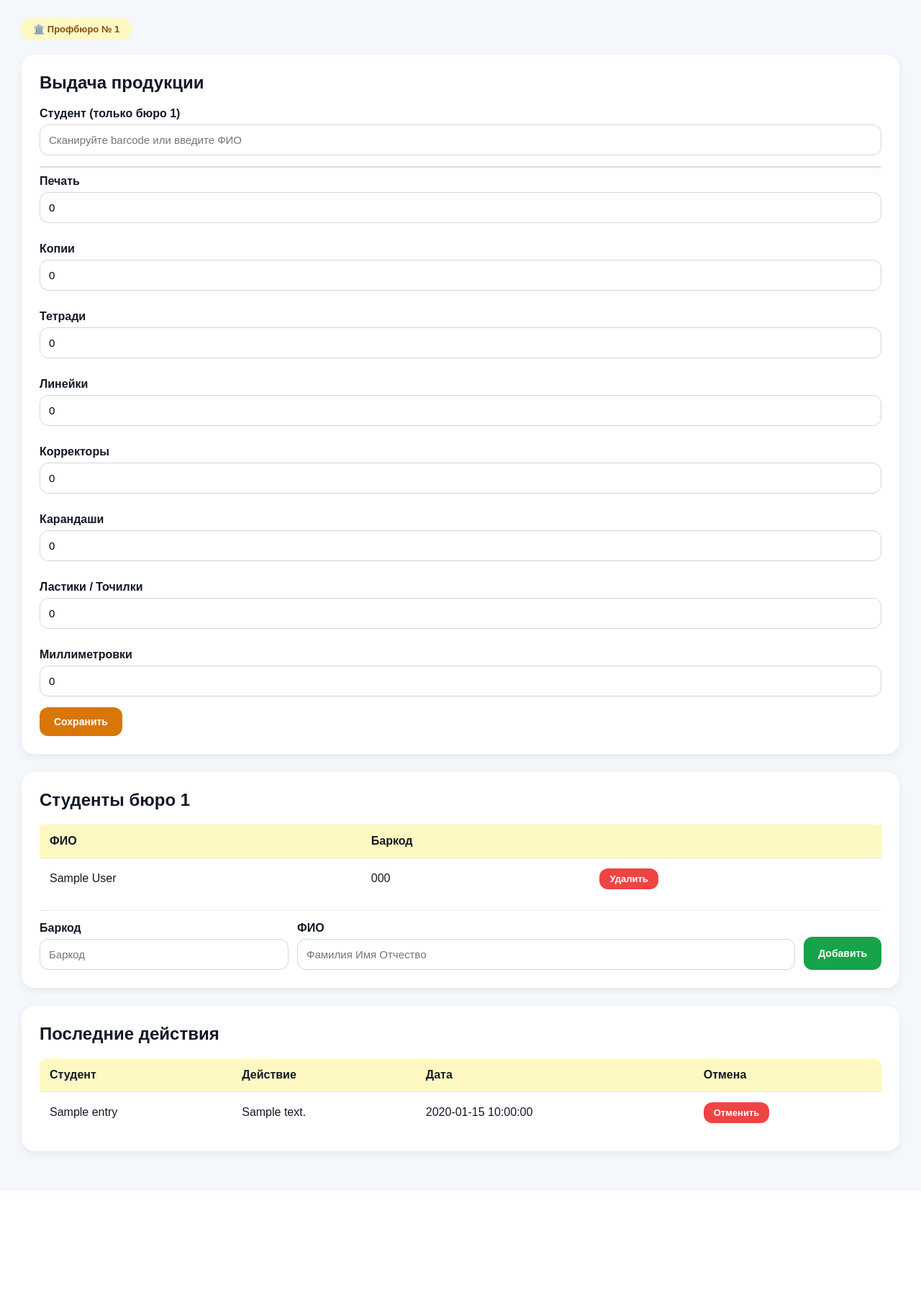
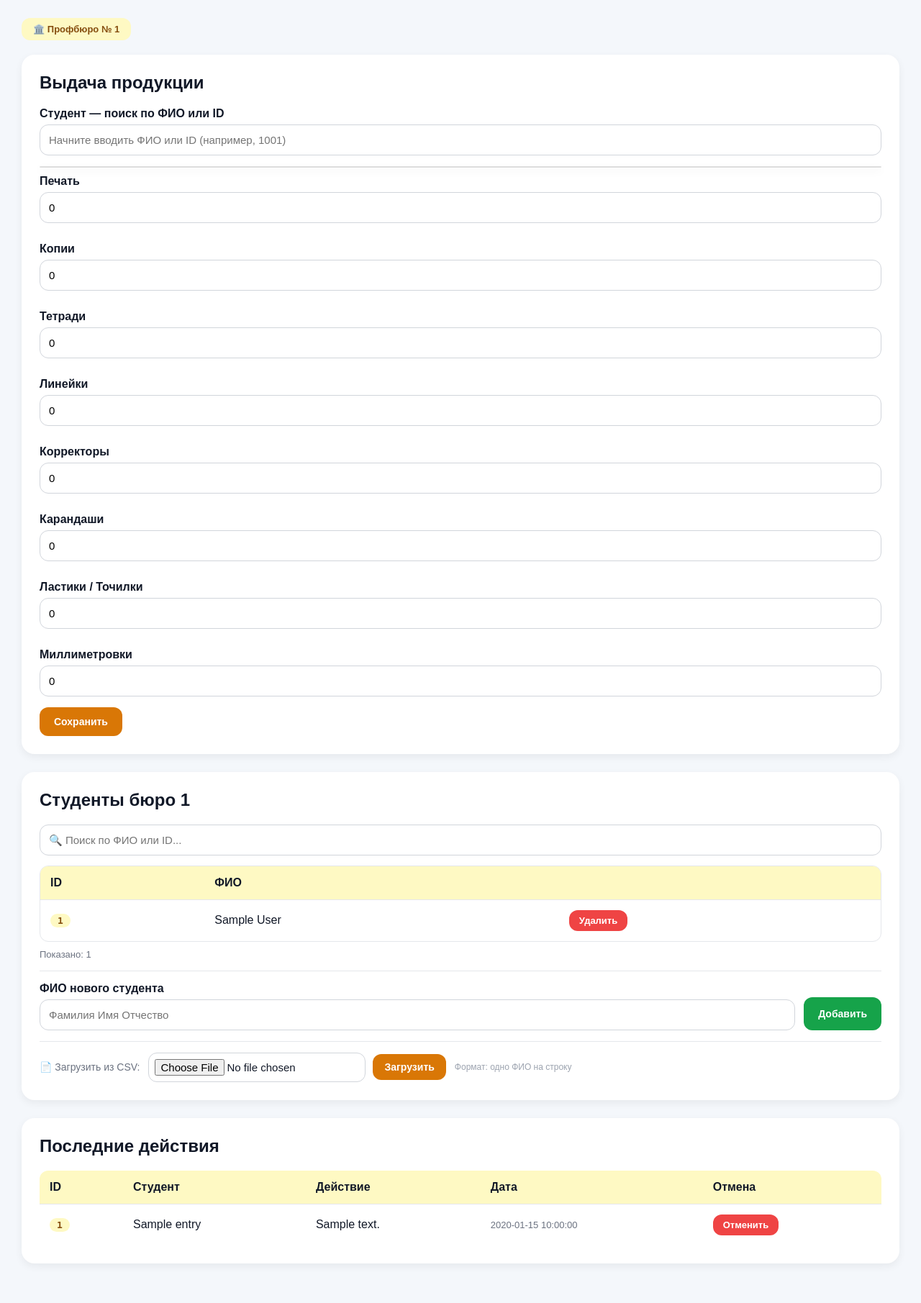
Before and after one commit to hancharegh/profkom-site, a Flask app: page /bureau in a window 1280 px wide. Shown: the part 87-1898 px from the top of the page at 72% size. Before the commit the page ends 1697 px from the top, so only its background shows below. Run offline with Flask 3, Linux system fonts and the light colour scheme; a user stored in the database is signed in; tables that the repository leaves empty hold one stand-in row (values such as "Sample post"); a database or web service that is not in the repository returns one stand-in record (values such as "Sample title"); some libraries are stand-ins or nearby versions.

Commit message:
Update bureau.html

```diff
--- a/templates/bureau.html
+++ b/templates/bureau.html
@@ -32,7 +32,6 @@
             font-weight: bold;
         }
 
-        /* Плашка бюро */
         .bureau-indicator {
             background: #fef9c3;
             color: #854d0e;
@@ -71,7 +70,10 @@
             font-size: 15px;
         }
 
-        input:focus { outline: none; border-color: #d97706; }
+        input:focus {
+            outline: none;
+            border-color: #d97706;
+        }
 
         button {
             background: #d97706;
@@ -84,12 +86,12 @@
             font-size: 14px;
         }
 
-        button:hover  { opacity: 0.9; }
+        button:hover   { opacity: 0.9; }
         button:disabled { opacity: 0.5; cursor: not-allowed; }
 
-        .btn-danger  { background: #ef4444; }
-        .btn-gray    { background: #6b7280; }
-        .btn-green   { background: #16a34a; }
+        .btn-danger { background: #ef4444; }
+        .btn-gray   { background: #6b7280; }
+        .btn-green  { background: #16a34a; }
 
         table { width: 100%; border-collapse: collapse; }
 
@@ -104,6 +106,19 @@
         td {
             padding: 14px;
             border-top: 1px solid #e5e7eb;
+            vertical-align: middle;
+        }
+
+        /* ID бейдж */
+        .id-badge {
+            display: inline-block;
+            background: #fef9c3;
+            color: #854d0e;
+            padding: 2px 10px;
+            border-radius: 20px;
+            font-size: 13px;
+            font-weight: bold;
+            font-family: monospace;
         }
 
         /* Уведомления */
@@ -161,8 +176,7 @@
         .new-row td { animation: rowIn 0.6s ease; }
         .removing   { opacity: 0; transition: opacity 0.3s ease; }
 
-        /* Форма добавления студента */
-        .add-student-form {
+        .add-form {
             display: flex;
             gap: 12px;
             flex-wrap: wrap;
@@ -172,10 +186,37 @@
             border-top: 1px solid #e5e7eb;
         }
 
-        .add-student-form input {
+        .add-form input {
             margin: 0;
             flex: 1;
-            min-width: 120px;
+            min-width: 180px;
+        }
+
+        /* Загрузка CSV */
+        .upload-section {
+            margin-top: 15px;
+            padding-top: 15px;
+            border-top: 1px solid #e5e7eb;
+            display: flex;
+            gap: 12px;
+            align-items: center;
+            flex-wrap: wrap;
+        }
+
+        .upload-section label {
+            margin: 0;
+            font-weight: normal;
+            color: #6b7280;
+            font-size: 14px;
+        }
+
+        /* Поиск в таблице студентов */
+        .table-search {
+            margin-bottom: 14px;
+        }
+
+        .table-search input {
+            margin: 0;
         }
 
         /* CONFIRM */
@@ -236,14 +277,14 @@
     <h2>Выдача продукции</h2>
 
     <div class="search-wrapper">
-        <label>Студент (только бюро {{ bureau_num }})</label>
+        <label>Студент — поиск по ФИО или ID</label>
         <input
             type="text"
             id="student_search"
-            placeholder="Сканируйте barcode или введите ФИО"
+            placeholder="Начните вводить ФИО или ID (например, {{ bureau_num }}001)"
             autocomplete="off"
         >
-        <input type="hidden" id="barcode">
+        <input type="hidden" id="student_id_input">
         <div id="search_results"></div>
     </div>
 
@@ -251,14 +292,14 @@
     <div class="card" id="live_limits" style="display:none; border:1px solid #fef9c3;">
         <h2>Лимиты студента</h2>
         <table>
-            <tr><td>Печать</td>           <td id="limit_prints"></td></tr>
-            <tr><td>Копии</td>            <td id="limit_copies"></td></tr>
-            <tr><td>Тетради</td>          <td id="limit_notebooks"></td></tr>
-            <tr><td>Линейки</td>          <td id="limit_rulers"></td></tr>
-            <tr><td>Корректоры</td>       <td id="limit_correctors"></td></tr>
-            <tr><td>Карандаши</td>        <td id="limit_pencils"></td></tr>
-            <tr><td>Ластики / Точилки</td><td id="limit_erasers"></td></tr>
-            <tr><td>Миллиметровки</td>    <td id="limit_millimeters"></td></tr>
+            <tr><td>Печать</td>            <td id="limit_prints"></td></tr>
+            <tr><td>Копии</td>             <td id="limit_copies"></td></tr>
+            <tr><td>Тетради</td>           <td id="limit_notebooks"></td></tr>
+            <tr><td>Линейки</td>           <td id="limit_rulers"></td></tr>
+            <tr><td>Корректоры</td>        <td id="limit_correctors"></td></tr>
+            <tr><td>Карандаши</td>         <td id="limit_pencils"></td></tr>
+            <tr><td>Ластики / Точилки</td> <td id="limit_erasers"></td></tr>
+            <tr><td>Миллиметровки</td>     <td id="limit_millimeters"></td></tr>
         </table>
     </div>
 
@@ -286,26 +327,42 @@
 <div class="card">
     <h2>Студенты бюро {{ bureau_num }}</h2>
 
+    <!-- Поиск по таблице -->
+    <div class="table-search">
+        <input
+            type="text"
+            id="table-search"
+            placeholder="🔍 Поиск по ФИО или ID..."
+            oninput="filterTable()"
+        >
+    </div>
+
+    <div style="max-height:400px; overflow-y:auto; border-radius:12px; border:1px solid #e5e7eb;">
         <table>
             <thead>
                 <tr>
+                    <th>ID</th>
                     <th>ФИО</th>
-                <th>Баркод</th>
                     <th></th>
                 </tr>
             </thead>
             <tbody id="bureau-students-tbody">
             {% for student in bureau_students %}
-        <tr id="stu-row-{{ student.barcode }}">
+            <tr
+                id="stu-row-{{ student.student_id }}"
+                class="student-table-row"
+                data-name="{{ student.full_name | lower }}"
+                data-id="{{ student.student_id | lower }}"
+            >
+                <td><span class="id-badge">{{ student.student_id }}</span></td>
                 <td>{{ student.full_name }}</td>
-            <td>{{ student.barcode }}</td>
                 <td>
                     <button
                         class="btn-danger"
                         style="font-size:13px; padding:7px 14px;"
                         onclick="confirmAction(
                             'Удалить студента {{ student.full_name }}?',
-                        () => deleteStudent('{{ student.barcode }}')
+                            () => deleteStudent('{{ student.student_id }}')
                         )"
                     >
                         Удалить
@@ -315,24 +372,39 @@
             {% endfor %}
             </tbody>
         </table>
-
-    <!-- Добавить студента в бюро -->
-    <div class="add-student-form">
-
-        <div style="flex:1; min-width:80px;">
-            <label style="margin-top:0;">Баркод</label>
-            <input type="text" id="new-barcode" placeholder="Баркод" style="margin:0;">
     </div>
 
-        <div style="flex:2; min-width:160px;">
-            <label style="margin-top:0;">ФИО</label>
+    <p style="color:#6b7280; font-size:13px; margin:10px 0 0;">
+        Показано: <span id="table-count">{{ bureau_students|length }}</span>
+    </p>
+
+    <!-- Добавить студента вручную -->
+    <div class="add-form">
+        <div style="flex:1; min-width:200px;">
+            <label style="margin-top:0;">ФИО нового студента</label>
             <input type="text" id="new-name" placeholder="Фамилия Имя Отчество" style="margin:0;">
         </div>
-
         <button class="btn-green" onclick="addStudent()" style="height:46px; margin-bottom:0;">
             Добавить
         </button>
+    </div>
 
+    <!-- Загрузка из CSV -->
+    <div class="upload-section">
+        <label>📄 Загрузить из CSV:</label>
+        <form method="POST" action="/upload_students" enctype="multipart/form-data"
+              style="display:flex; gap:10px; align-items:center;">
+            <input
+                type="file"
+                name="file"
+                accept=".csv,.txt"
+                style="width:auto; margin:0; padding:8px;"
+            >
+            <button type="submit" style="padding:10px 16px;">Загрузить</button>
+        </form>
+        <span style="color:#9ca3af; font-size:12px;">
+            Формат: одно ФИО на строку
+        </span>
     </div>
 
 </div>
@@ -344,6 +416,7 @@
         <table>
             <thead>
                 <tr>
+                    <th>ID</th>
                     <th>Студент</th>
                     <th>Действие</th>
                     <th>Дата</th>
@@ -353,9 +426,12 @@
             <tbody id="entries_tbody">
             {% for entry in entries %}
             <tr id="row-{{ entry.id }}">
+                <td><span class="id-badge">{{ entry.student_id }}</span></td>
                 <td>{{ entry.student_name }}</td>
                 <td>{{ entry.action_text }}</td>
-                <td>{{ entry.created_at }}</td>
+                <td style="white-space:nowrap; color:#6b7280; font-size:13px;">
+                    {{ entry.created_at }}
+                </td>
                 <td>
                     <button
                         class="btn-danger"
@@ -386,37 +462,37 @@
 
 <script>
 
-const notifications = document.getElementById("notifications");
-const searchInput   = document.getElementById("student_search");
-const resultsBox    = document.getElementById("search_results");
-const barcodeInput  = document.getElementById("barcode");
+const notifications    = document.getElementById("notifications");
+const searchInput      = document.getElementById("student_search");
+const resultsBox       = document.getElementById("search_results");
+const studentIdInput   = document.getElementById("student_id_input");
 
 // ---- УВЕДОМЛЕНИЯ ----
 function showNotification(text, type = "message") {
     const div = document.createElement("div");
-    div.className = type === "error" ? "error" : "message";
+    div.className   = type === "error" ? "error" : "message";
     div.textContent = text;
     notifications.innerHTML = "";
     notifications.appendChild(div);
     setTimeout(() => div.remove(), 4000);
 }
 
-// ---- ЛИМИТЫ ----
+// ---- ОБНОВЛЕНИЕ ЛИМИТОВ ----
 function updateLimits(limits) {
-    document.getElementById("live_limits").style.display = "block";
-    document.getElementById("limit_prints").innerText      = limits.prints;
-    document.getElementById("limit_copies").innerText      = limits.copies;
-    document.getElementById("limit_notebooks").innerText   = limits.notebooks;
-    document.getElementById("limit_rulers").innerText      = limits.rulers;
-    document.getElementById("limit_correctors").innerText  = limits.correctors;
-    document.getElementById("limit_pencils").innerText     = limits.pencils;
-    document.getElementById("limit_erasers").innerText     = limits.erasers;
-    document.getElementById("limit_millimeters").innerText = limits.millimeters;
+    document.getElementById("live_limits").style.display        = "block";
+    document.getElementById("limit_prints").innerText           = limits.prints;
+    document.getElementById("limit_copies").innerText           = limits.copies;
+    document.getElementById("limit_notebooks").innerText        = limits.notebooks;
+    document.getElementById("limit_rulers").innerText           = limits.rulers;
+    document.getElementById("limit_correctors").innerText       = limits.correctors;
+    document.getElementById("limit_pencils").innerText          = limits.pencils;
+    document.getElementById("limit_erasers").innerText          = limits.erasers;
+    document.getElementById("limit_millimeters").innerText      = limits.millimeters;
 }
 
-// ---- СБРОС ФОРМЫ ----
+// ---- СБРОС ФОРМЫ ВЫДАЧИ ----
 function resetForm() {
-    barcodeInput.value   = "";
+    studentIdInput.value = "";
     searchInput.value    = "";
     document.getElementById("print_count").value            = 0;
     document.getElementById("copy_count").value             = 0;
@@ -437,9 +513,10 @@ function prependEntry(e) {
     tr.id       = `row-${e.id}`;
     tr.className = "new-row";
     tr.innerHTML = `
+        <td><span class="id-badge">${e.student_id}</span></td>
         <td>${e.student_name}</td>
         <td>${e.action_text}</td>
-        <td>${e.created_at}</td>
+        <td style="white-space:nowrap; color:#6b7280; font-size:13px;">${e.created_at}</td>
         <td>
             <button class="btn-danger" style="font-size:13px; padding:7px 14px;"
                     onclick="undoEntry(${e.id}, this)">
@@ -454,8 +531,9 @@ function prependEntry(e) {
 // ---- ВЫДАЧА (AJAX) ----
 async function submitIssue() {
 
-    const barcode = barcodeInput.value.trim();
-    if (!barcode) {
+    const student_id = studentIdInput.value.trim();
+
+    if (!student_id) {
         showNotification("Выберите студента", "error");
         return;
     }
@@ -465,7 +543,7 @@ async function submitIssue() {
     btn.textContent = "Сохранение...";
 
     const payload = {
-        barcode,
+        student_id,
         print_count:            parseInt(document.getElementById("print_count").value)            || 0,
         copy_count:             parseInt(document.getElementById("copy_count").value)             || 0,
         notebook_count:         parseInt(document.getElementById("notebook_count").value)         || 0,
@@ -529,18 +607,12 @@ async function undoEntry(entryId, btn) {
     }
 }
 
-// ---- ПОИСК СТУДЕНТОВ (только своё бюро) ----
+// ---- ПОИСК СТУДЕНТОВ ----
 searchInput.addEventListener("input", async function() {
 
     const query = this.value.trim();
 
-    if (/^[0-9]+$/.test(query)) {
-        barcodeInput.value   = query;
-        resultsBox.innerHTML = "";
-        return;
-    }
-
-    if (query.length < 2) {
+    if (query.length < 1) {
         resultsBox.innerHTML = "";
         return;
     }
@@ -554,19 +626,20 @@ searchInput.addEventListener("input", async function() {
         students.forEach(student => {
             const div = document.createElement("div");
             div.className = "search-item";
-            div.innerHTML = `<b>${student.full_name}</b><br><small>${student.barcode}</small>`;
-
+            div.innerHTML = `
+                <b>${student.full_name}</b>
+                <span class="id-badge" style="margin-left:8px;">${student.student_id}</span>
+            `;
             div.onclick = async () => {
                 searchInput.value    = student.full_name;
-                barcodeInput.value   = student.barcode;
+                studentIdInput.value = student.student_id;
                 resultsBox.innerHTML = "";
 
-                const limRes = await fetch(`/student_limits/${student.barcode}`);
+                const limRes = await fetch(`/student_limits/${student.student_id}`);
                 updateLimits(await limRes.json());
 
                 document.getElementById("print_count").focus();
             };
-
             resultsBox.appendChild(div);
         });
     } catch (e) {
@@ -574,31 +647,30 @@ searchInput.addEventListener("input", async function() {
     }
 });
 
-// ENTER после сканера
+// ENTER: если введён ID напрямую
 searchInput.addEventListener("keydown", function(e) {
     if (e.key === "Enter") {
         e.preventDefault();
-        if (!barcodeInput.value) barcodeInput.value = searchInput.value.trim();
+        if (!studentIdInput.value) studentIdInput.value = searchInput.value.trim();
         const first = document.getElementById("print_count");
         if (first) { first.focus(); first.select(); }
     }
 });
 
-// ---- ДОБАВИТЬ СТУДЕНТА В БЮРО (AJAX) ----
+// ---- ДОБАВИТЬ СТУДЕНТА (AJAX) ----
 async function addStudent() {
 
-    const barcode  = document.getElementById("new-barcode").value.trim();
     const fullName = document.getElementById("new-name").value.trim();
 
-    if (!barcode || !fullName) {
-        showNotification("Заполните все поля", "error");
+    if (!fullName) {
+        showNotification("Введите ФИО", "error");
         return;
     }
 
     const res  = await fetch("/add_student", {
         method:  "POST",
         headers: { "Content-Type": "application/json" },
-        body:    JSON.stringify({ barcode, name: fullName })
+        body:    JSON.stringify({ name: fullName })
         // bureau берётся из сессии на сервере
     });
     const data = await res.json();
@@ -607,49 +679,72 @@ async function addStudent() {
 
         const tbody = document.getElementById("bureau-students-tbody");
         const tr    = document.createElement("tr");
-        tr.id       = `stu-row-${barcode}`;
-        tr.className = "new-row";
+
+        tr.id        = `stu-row-${data.student_id}`;
+        tr.className = "student-table-row new-row";
+        tr.dataset.name = fullName.toLowerCase();
+        tr.dataset.id   = data.student_id.toLowerCase();
+
         tr.innerHTML = `
+            <td><span class="id-badge">${data.student_id}</span></td>
             <td>${fullName}</td>
-            <td>${barcode}</td>
             <td>
                 <button class="btn-danger" style="font-size:13px; padding:7px 14px;"
                     onclick="confirmAction(
                         'Удалить студента ${fullName}?',
-                        () => deleteStudent('${barcode}')
+                        () => deleteStudent('${data.student_id}')
                     )">
                     Удалить
                 </button>
             </td>
         `;
+
         tbody.insertBefore(tr, tbody.firstChild);
 
-        document.getElementById("new-barcode").value = "";
-        document.getElementById("new-name").value    = "";
+        const countEl = document.getElementById("table-count");
+        countEl.textContent = parseInt(countEl.textContent) + 1;
 
-        showNotification("Студент добавлен");
+        document.getElementById("new-name").value = "";
+
+        showNotification(`Добавлен: ${fullName} — ID ${data.student_id}`);
 
     } else {
         showNotification(data.error || "Ошибка", "error");
     }
 }
 
-// ---- УДАЛИТЬ СТУДЕНТА ИЗ БЮРО (AJAX) ----
-async function deleteStudent(barcode) {
+// ---- УДАЛИТЬ СТУДЕНТА (AJAX) ----
+async function deleteStudent(studentId) {
 
-    const res  = await fetch(`/delete_student/${barcode}`, { method: "POST" });
+    const res  = await fetch(`/delete_student/${studentId}`, { method: "POST" });
     const data = await res.json();
 
     if (data.ok) {
-        const row = document.getElementById(`stu-row-${barcode}`);
+        const row = document.getElementById(`stu-row-${studentId}`);
         if (row) {
             row.classList.add("removing");
             setTimeout(() => row.remove(), 300);
         }
-        showNotification("Студент удалён");
+        const countEl = document.getElementById("table-count");
+        countEl.textContent = Math.max(parseInt(countEl.textContent) - 1, 0);
+        showNotification("Студент удалён. ID освобождён.");
     } else {
         showNotification(data.error || "Ошибка", "error");
     }
+}
+
+// ---- ПОИСК ПО ТАБЛИЦЕ СТУДЕНТОВ ----
+function filterTable() {
+    const q       = document.getElementById("table-search").value.toLowerCase();
+    let   visible = 0;
+
+    document.querySelectorAll(".student-table-row").forEach(row => {
+        const match = row.dataset.name.includes(q) || row.dataset.id.includes(q);
+        row.style.display = match ? "" : "none";
+        if (match) visible++;
+    });
+
+    document.getElementById("table-count").textContent = visible;
 }
 
 // ---- CONFIRM ----
```
Lines whose indentation alone changed are shown as unchanged.
